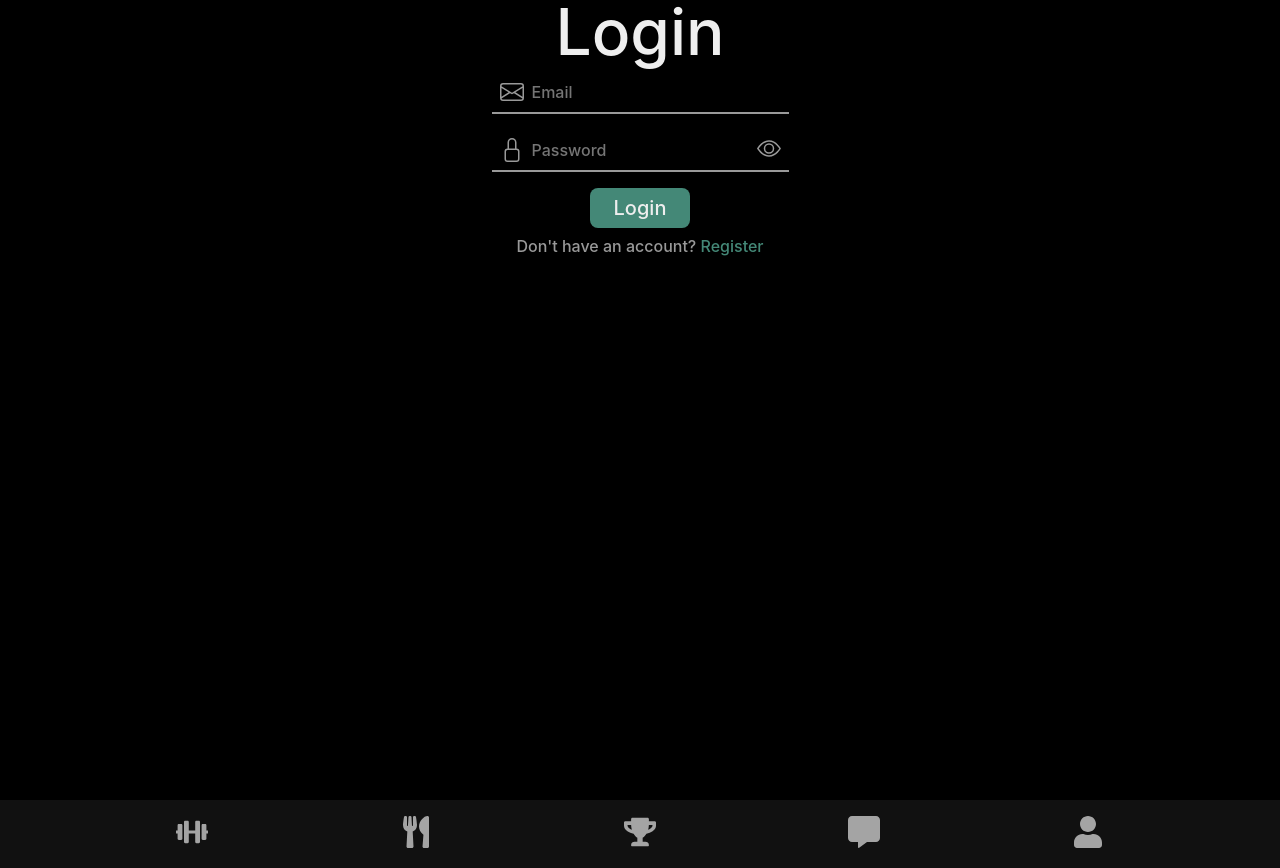
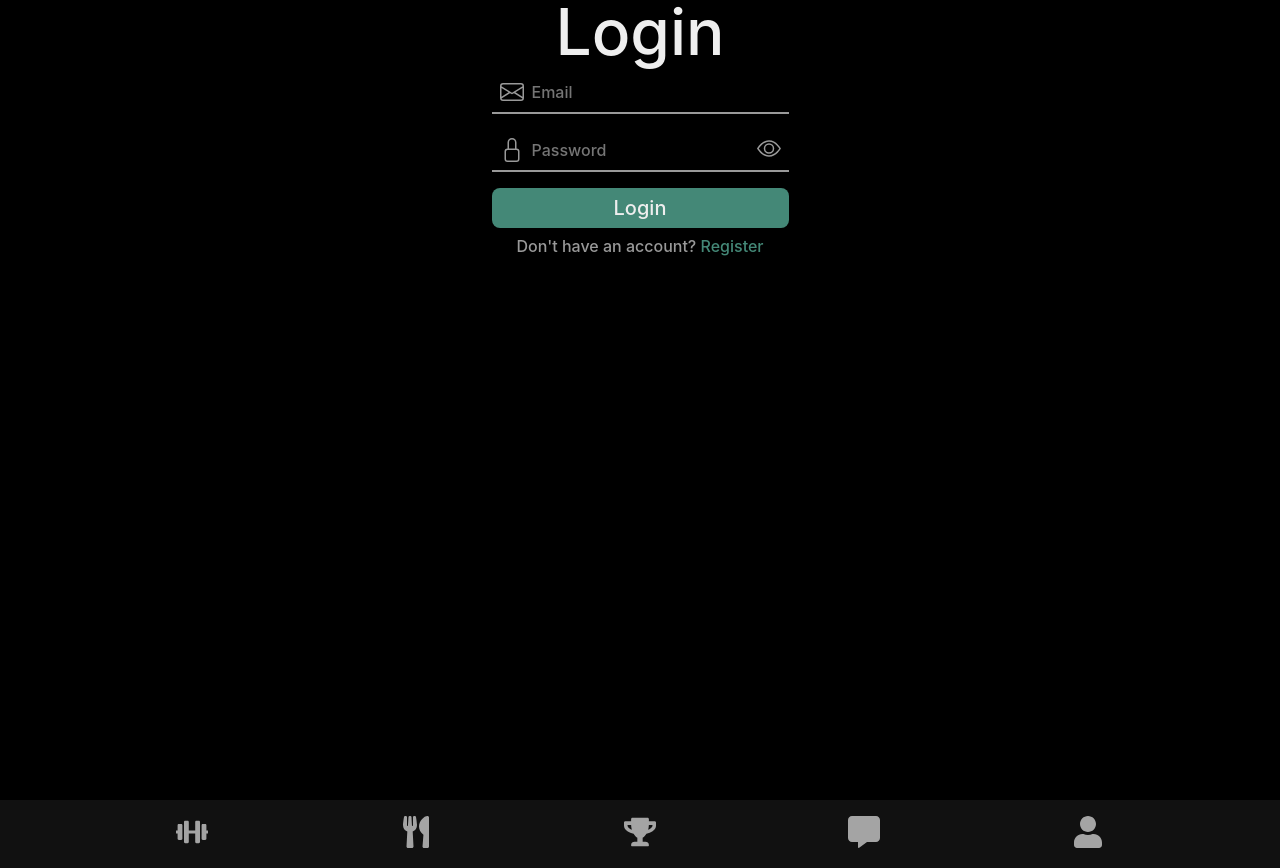
Before and after one commit to Arnav350/gojim, a React (Create React App) app: page /signin in a window 1280 px wide. Built offline with nearby package versions, Linux system fonts and the light colour scheme.

Commit message:
minor changes to sign

```diff
--- a/src/pages/Sign.css
+++ b/src/pages/Sign.css
@@ -12,7 +12,6 @@
 .sign__form {
   display: flex;
   flex-direction: column;
-  align-items: center;
 }
 
 .sign__names {
--- a/src/pages/SignIn.tsx
+++ b/src/pages/SignIn.tsx
@@ -32,7 +32,7 @@ function SignIn() {
             )}
           </button>
         </div>
-        <input type="submit" value="Login" className="sign__button" />
+        <button className="sign__button">Login</button>
       </div>
       <p className="sign__bottom">
         Don't have an account?{" "}
--- a/src/pages/SignUp.tsx
+++ b/src/pages/SignUp.tsx
@@ -58,7 +58,7 @@ function SignUp() {
             className="sign__input"
           />
         </div>
-        <input type="submit" value="Register" className="sign__button" />
+        <button className="sign__button">Register</button>
       </div>
       <p className="sign__bottom">
         Already have an account?{" "}
```
